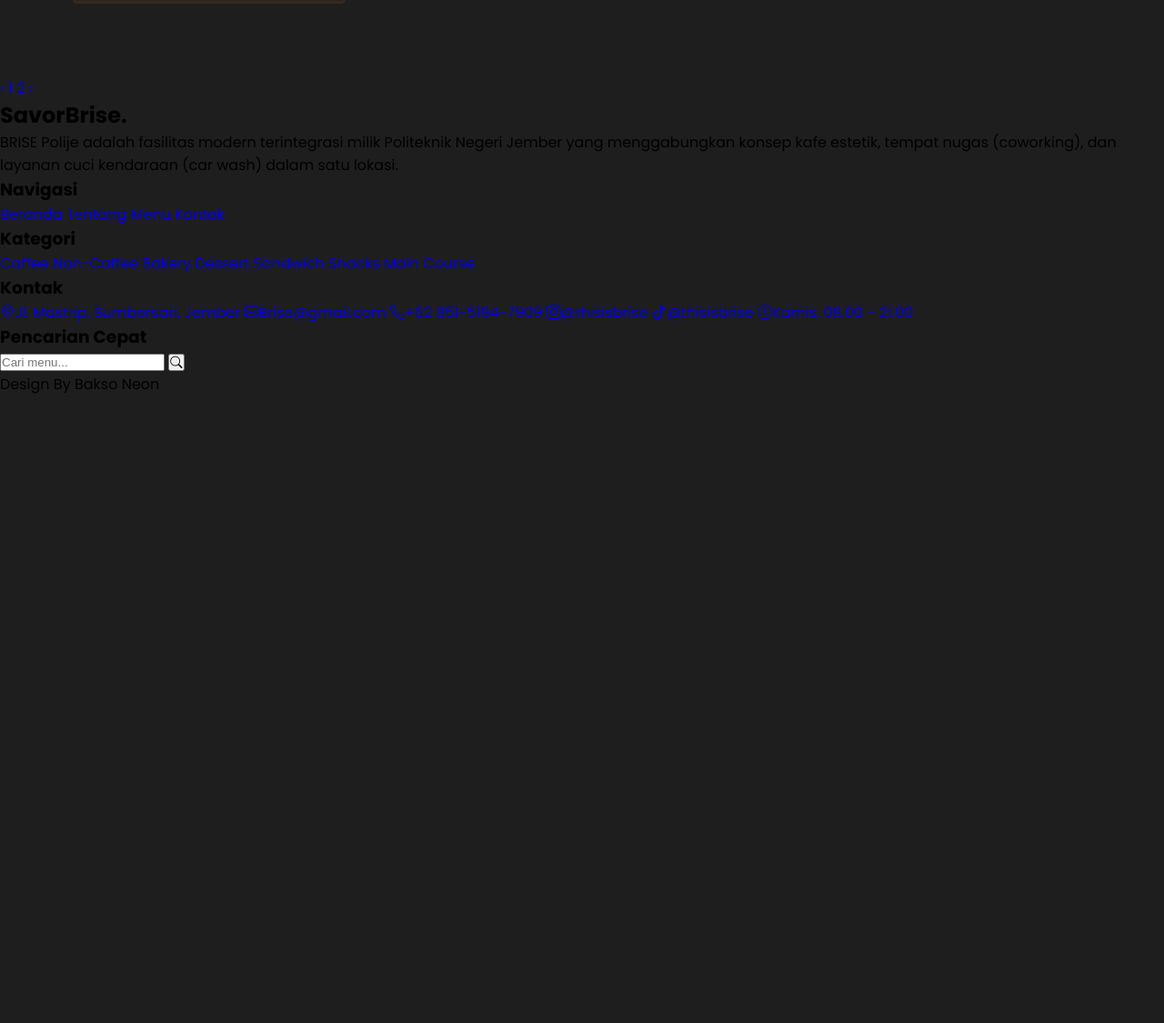
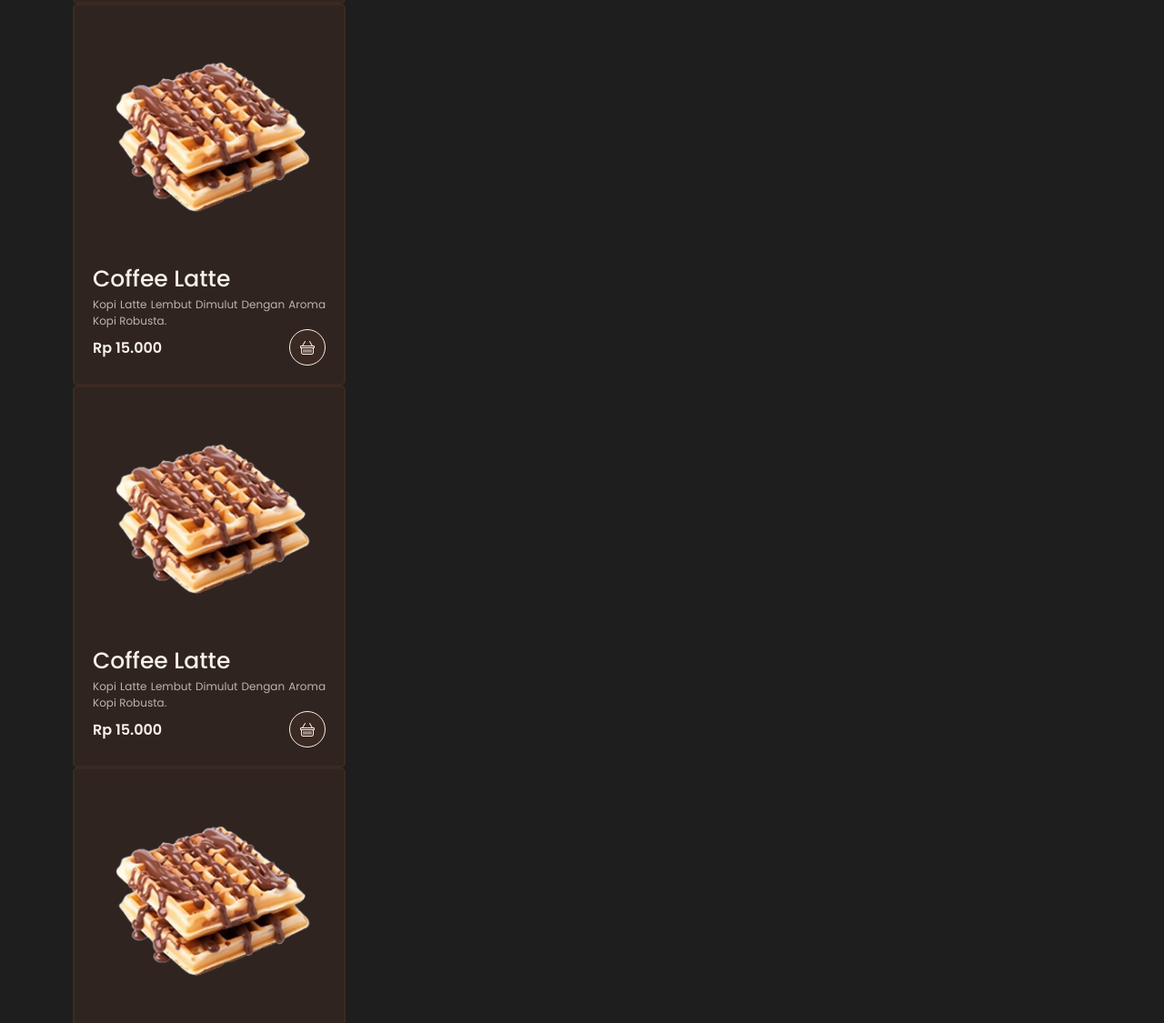
Before and after one commit to AbdulHafid-code/Project-SavorBrise, a plain HTML site: page pages/Menu.html in a window 1280 px wide. Shown: the part 1290-2415 px from the top of the page at 91% size. Before the commit the page ends 1725 px from the top, so only its background shows below. Drawn offline with nearby package versions, Linux system fonts and the light colour scheme.

Commit message:
perubahan menu

```diff
--- a/css/menu.css
+++ b/css/menu.css
@@ -129,3 +129,125 @@ body {
     display: grid;
     padding: 80px 80px;
 }
+
+
+
+#footerSection {
+    background-color: #2A211E;
+    color: var(--cream-color);
+    padding: 60px 80px 30px 80px;
+}
+
+.footerTop {
+    max-width: 1200px;
+    margin: 0 auto;
+    display: grid;
+    grid-template-columns: 2fr 1fr 1fr 1.5fr 1.5fr;
+    gap: 35px;
+    padding-bottom: 40px;
+    border-bottom: 1px solid rgba(247, 241, 232, 0.15);
+}
+
+.footerTop h2 {
+    font-size: 24px;
+    font-weight: 700;
+    margin-bottom: 15px;
+    color: var(--cream-color);
+}
+
+.footerTop p {
+    font-size: 12px;
+    line-height: 1.7;
+    color: rgba(247, 241, 232, 0.75);
+}
+
+.footerTop h3 {
+    font-size: 15px;
+    font-weight: 600;
+    margin-bottom: 15px;
+    color: var(--cream-color);
+}
+
+.footerTop a {
+    display: flex;
+    align-items: center;
+    gap: 8px;
+    font-size: 12px;
+    color: rgba(247, 241, 232, 0.75);
+    margin-bottom: 10px;
+    transition: color 0.2s ease;
+}
+
+.footerTop a:hover {
+    color: var(--beige-color);
+}
+
+/* Search Box */
+.search-box {
+    display: flex;
+    align-items: center;
+    background-color: rgba(255, 255, 255, 0.08);
+    border: 1px solid rgba(247, 241, 232, 0.25);
+    border-radius: 6px;
+    padding: 6px 12px;
+}
+
+.search-box input {
+    background: transparent;
+    border: none;
+    outline: none;
+    color: var(--cream-color);
+    font-size: 12px;
+    width: 100%;
+    font-family: "Poppins", sans-serif;
+}
+
+.search-box input::placeholder {
+    color: rgba(247, 241, 232, 0.5);
+}
+
+.search-box button {
+    background: transparent;
+    border: none;
+    color: var(--cream-color);
+    cursor: pointer;
+    font-size: 14px;
+}
+
+#footerBottom {
+    text-align: center;
+    padding-top: 25px;
+    font-size: 12px;
+    color: rgba(247, 241, 232, 0.6);
+}
+
+/* 5. Responsive Design */
+@media (max-width: 900px) {
+    .footerTop {
+        grid-template-columns: 1fr 1fr;
+    }
+}
+
+@media (max-width: 768px) {
+    .kontakSection {
+        padding: 130px 20px;
+    }
+
+    .kontakSection h1 {
+        font-size: 48px;
+        line-height: 52px;
+    }
+
+    #informasiSection,
+    #mapsSection {
+        padding: 0 20px;
+    }
+
+    #footerSection {
+        padding: 40px 20px 25px 20px;
+    }
+
+    .footerTop {
+        grid-template-columns: 10fr;
+    }
+}
--- a/pages/Menu.html
+++ b/pages/Menu.html
@@ -106,6 +106,47 @@
                 </div>
             </a>
 
+            <a href="">
+                <div class="menuCard">
+                    <img src="../assets/menu/waffle.png" alt="">
+                    <div class="infoMenu">
+                        <h3>Coffee Latte</h3>
+                        <p>Kopi Latte Lembut Dimulut Dengan Aroma Kopi Robusta.</p>
+                        <div>
+                            <h4>Rp 15.000</h4>
+                            <i class="bi bi-basket"></i>
+                        </div>
+                    </div>
+                </div>
+            </a>
+
+            <a href="">
+                <div class="menuCard">
+                    <img src="../assets/menu/waffle.png" alt="">
+                    <div class="infoMenu">
+                        <h3>Coffee Latte</h3>
+                        <p>Kopi Latte Lembut Dimulut Dengan Aroma Kopi Robusta.</p>
+                        <div>
+                            <h4>Rp 15.000</h4>
+                            <i class="bi bi-basket"></i>
+                        </div>
+                    </div>
+                </div>
+
+                <a href="">
+                <div class="menuCard">
+                    <img src="../assets/menu/waffle.png" alt="">
+                    <div class="infoMenu">
+                        <h3>Coffee Latte</h3>
+                        <p>Kopi Latte Lembut Dimulut Dengan Aroma Kopi Robusta.</p>
+                        <div>
+                            <h4>Rp 15.000</h4>
+                            <i class="bi bi-basket"></i>
+                        </div>
+                    </div>
+                </div>
+            </a>
+
         </section>
 
         <!-- pagination section -->
```
